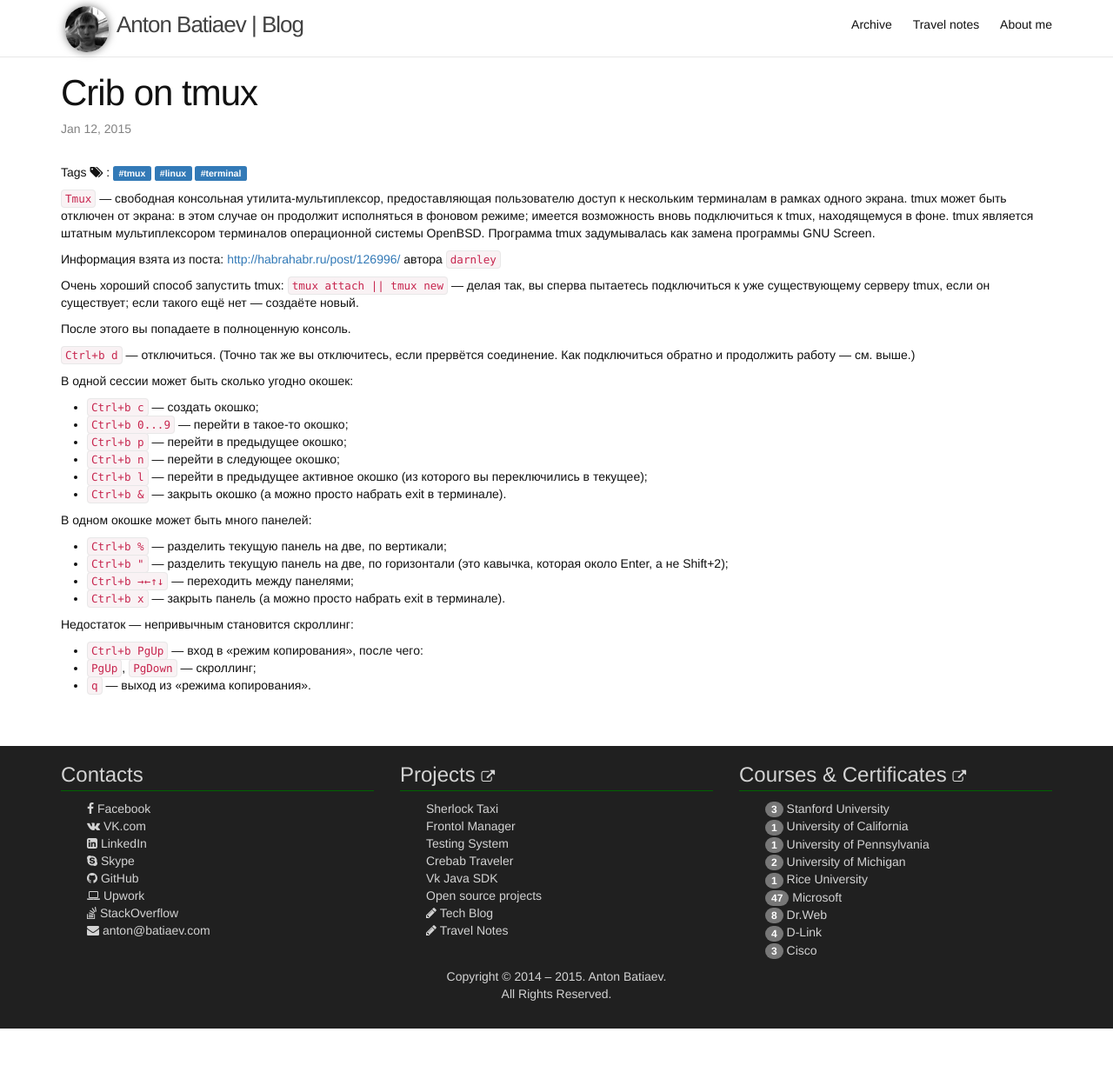
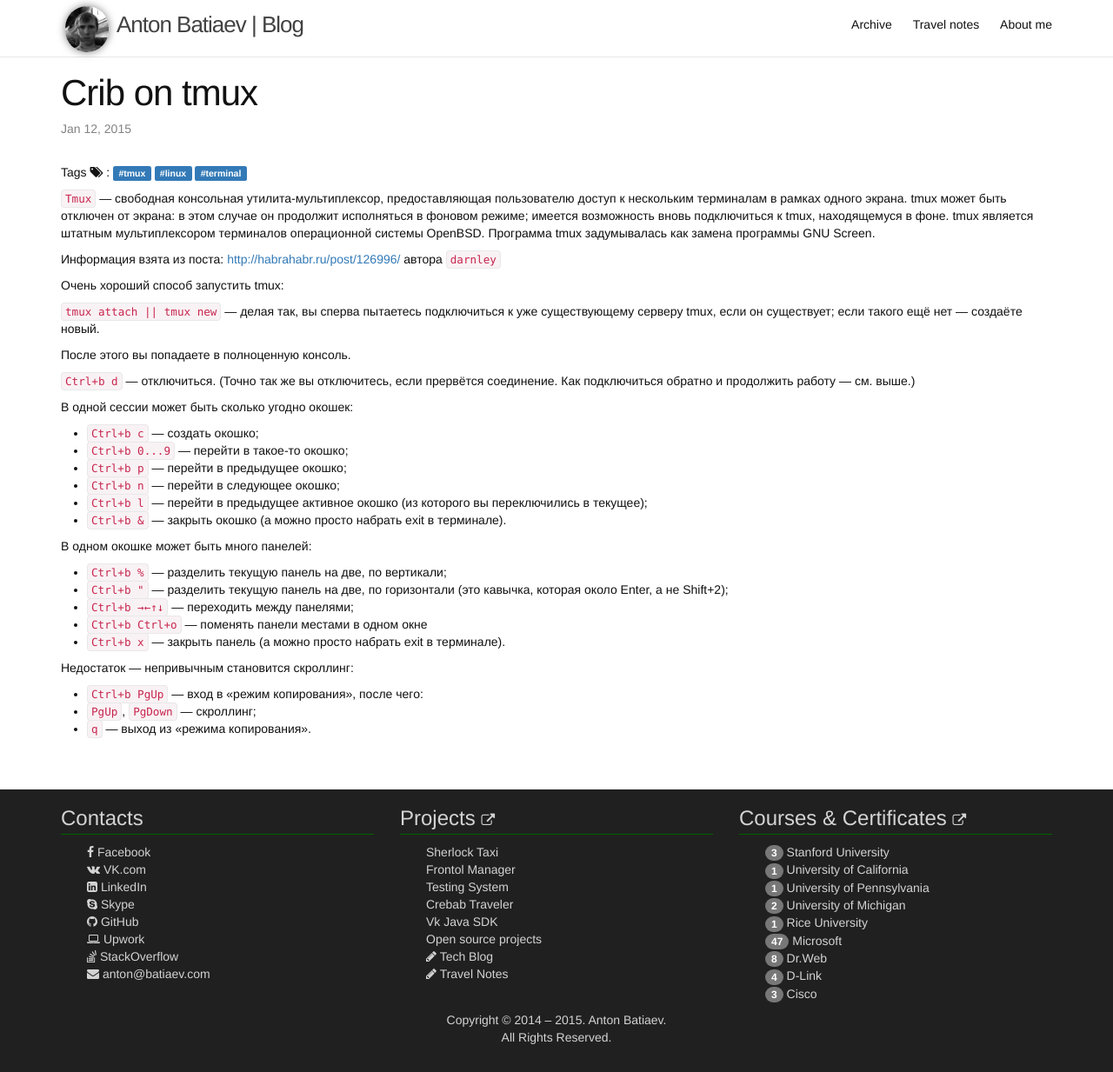
Before and after one commit to Batiaev/blog, a Jekyll site: the page built from _posts/2015-01-12-crib-on-tmux.md, in a window 1280 px wide. Shown: the whole page at 87% size. Built offline with Jekyll 4.4.1, drawn with Linux system fonts in a browser that asks for light colours; before the commit the page ends 1183 px from its top, so only the background shows below that.

Commit message:
fix crib tmux

```diff
--- a/_posts/2015-01-12-crib-on-tmux.md
+++ b/_posts/2015-01-12-crib-on-tmux.md
@@ -11,6 +11,7 @@ categories: tmux linux terminal
 Информация взята из поста: [http://habrahabr.ru/post/126996/](http://habrahabr.ru/post/126996/) автора `darnley`
 
 Очень хороший способ запустить tmux:
+
 `tmux attach || tmux new` — делая так, вы сперва пытаетесь подключиться к уже существующему серверу tmux, если он существует; если такого ещё нет — создаёте новый.
 
 После этого вы попадаете в полноценную консоль.
@@ -18,6 +19,7 @@ categories: tmux linux terminal
 `Ctrl+b d` — отключиться. (Точно так же вы отключитесь, если прервётся соединение. Как подключиться обратно и продолжить работу — см. выше.)
 
 В одной сессии может быть сколько угодно окошек:
+
 - `Ctrl+b c` — создать окошко;
 - `Ctrl+b 0...9` — перейти в такое-то окошко;
 - `Ctrl+b p` — перейти в предыдущее окошко;
@@ -26,12 +28,15 @@ categories: tmux linux terminal
 - `Ctrl+b &` — закрыть окошко (а можно просто набрать exit в терминале).
 
 В одном окошке может быть много панелей:
+
 - `Ctrl+b %` — разделить текущую панель на две, по вертикали;
 - `Ctrl+b "` — разделить текущую панель на две, по горизонтали (это кавычка, которая около Enter, а не Shift+2);
 - `Ctrl+b →←↑↓` — переходить между панелями;
+- `Ctrl+b Ctrl+o` — поменять панели местами в одном окне
 - `Ctrl+b x` — закрыть панель (а можно просто набрать exit в терминале).
 
 Недостаток — непривычным становится скроллинг:
+
 - `Ctrl+b PgUp` — вход в «режим копирования», после чего:
 - `PgUp`, `PgDown` — скроллинг;
 - `q` — выход из «режима копирования».
```
